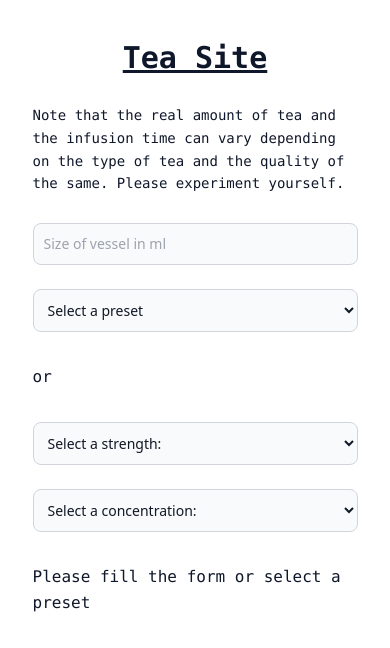
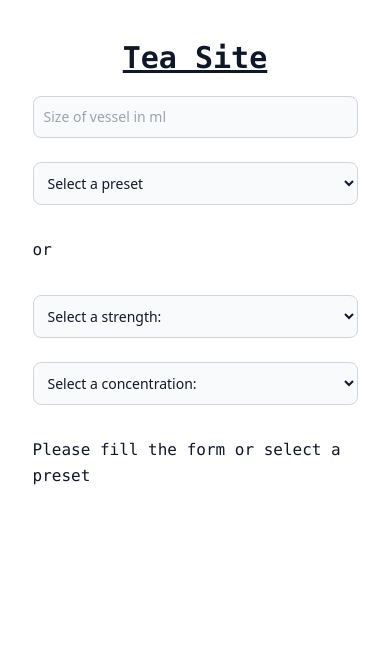
Before and after one commit to bosi-programming/tea-site, a React (Vite) app: page / in a window 390 px wide. Shown: the top 648 px of the page. Built offline with nearby package versions, Linux system fonts and the light colour scheme.

Commit message:
Retira mensagem em mobile e adiciona nova receita

```diff
--- a/src/i18n/messages.ts
+++ b/src/i18n/messages.ts
@@ -22,6 +22,7 @@ export const messages = {
     gongfuBlack: 'Gongfu Black Tea',
     semiGongfuRipePuer: 'Semi-gongfu Ripe Puer',
     semiGongfuRawPuer: 'Semi-gongfu Raw Puer',
+    semiGongfuWhite: 'Semi-gongfu White',
     semiGongfuBlack: 'Semi-gongfu Black Tea',
     gongfuChineseGreen: 'Gongfu Chinese Green Tea',
     senchado: 'Senchado',
@@ -53,6 +54,7 @@ export const messages = {
     gongfuBlack: 'Gongfu Chá Preto',
     semiGongfuRipePuer: 'Semi-gongfu Puer Cozido',
     semiGongfuRawPuer: 'Semi-gongfu Puer Cru',
+    semiGongfuWhite: 'Semi-gongfu Chá Branco',
     semiGongfuBlack: 'Semi-gongfu Chá Preto',
     gongfuChineseGreen: 'Gongfu Chá Verde Chinês',
     senchado: 'Senchado',
--- a/src/modules/TeaForm/TeaForm.tsx
+++ b/src/modules/TeaForm/TeaForm.tsx
@@ -9,7 +9,7 @@ export function TeaForm() {
 
   return (
     <form className="mt-5 flex w-5/6 max-w-screen-md flex-col justify-center lg:mt-10">
-      <Paragraph className="mb-5 text-sm lg:mb-10">
+      <Paragraph className="mb-5 hidden text-sm md:block lg:mb-10">
         {intl.formatMessage({ id: 'topDescription' })}
       </Paragraph>
       {!hideForm ? <Form /> : null}
--- a/src/modules/TeaForm/components/PresetSelector/PresetSelector.constants.ts
+++ b/src/modules/TeaForm/components/PresetSelector/PresetSelector.constants.ts
@@ -39,6 +39,10 @@ export const PRESETS = {
     concentration: PRESETS_CONCENTRATION.semiGongfu,
     infusionsTime: PRESETS_INFUSIONS_TIME.normalSemiGongfu,
   },
+  semiGongfuWhite: {
+    concentration: PRESETS_CONCENTRATION.semiGongfu,
+    infusionsTime: PRESETS_INFUSIONS_TIME.strongSemiGongfu,
+  },
   semiGongfuBlack: {
     concentration: PRESETS_CONCENTRATION.semiGongfu,
     infusionsTime: PRESETS_INFUSIONS_TIME.normalSemiGongfu,
```
